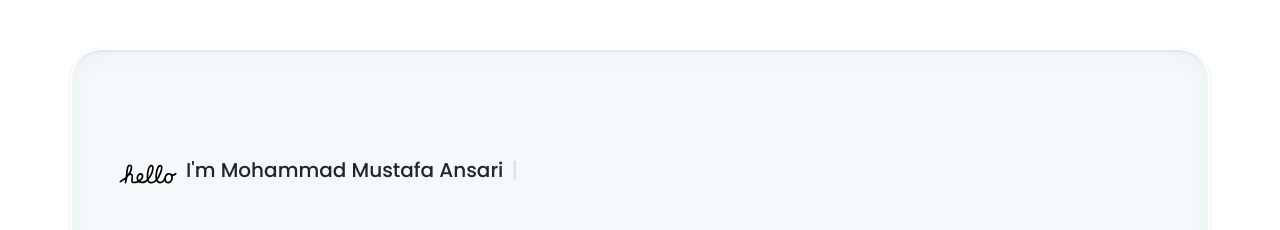
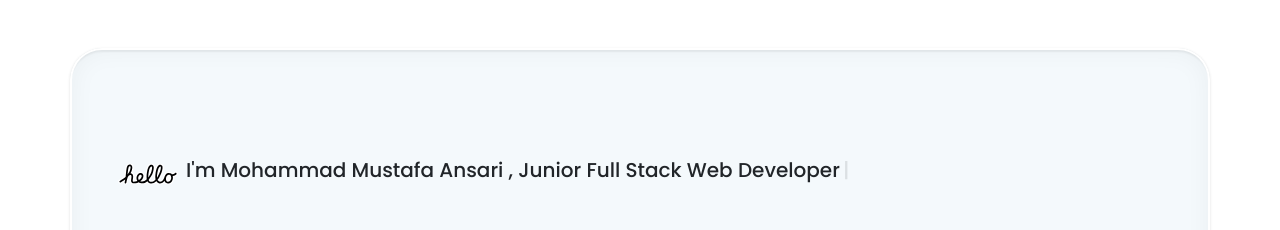
Before and after one commit to ansarimohammad12628/portfolio, a React (Vite) app: page / in a window 1280 px wide. Shown: the top 230 px of the page. Built offline with nearby package versions, Linux system fonts and the light colour scheme.

Commit message:
Home page change the name

```diff
--- a/src/Pages/Home.jsx
+++ b/src/Pages/Home.jsx
@@ -17,7 +17,7 @@ const Home = () => {
               <span className="h5 text-name">
                 I'm{" "}
                 <Typewriter
-                  words={["Mohammad Mustafa Ansari , Frontend Developer"]}
+                  words={["Mohammad Mustafa Ansari , Junior Full Stack Web Developer"]}
                   loop={0}
                   cursor
                   cursorStyle="|"
```
